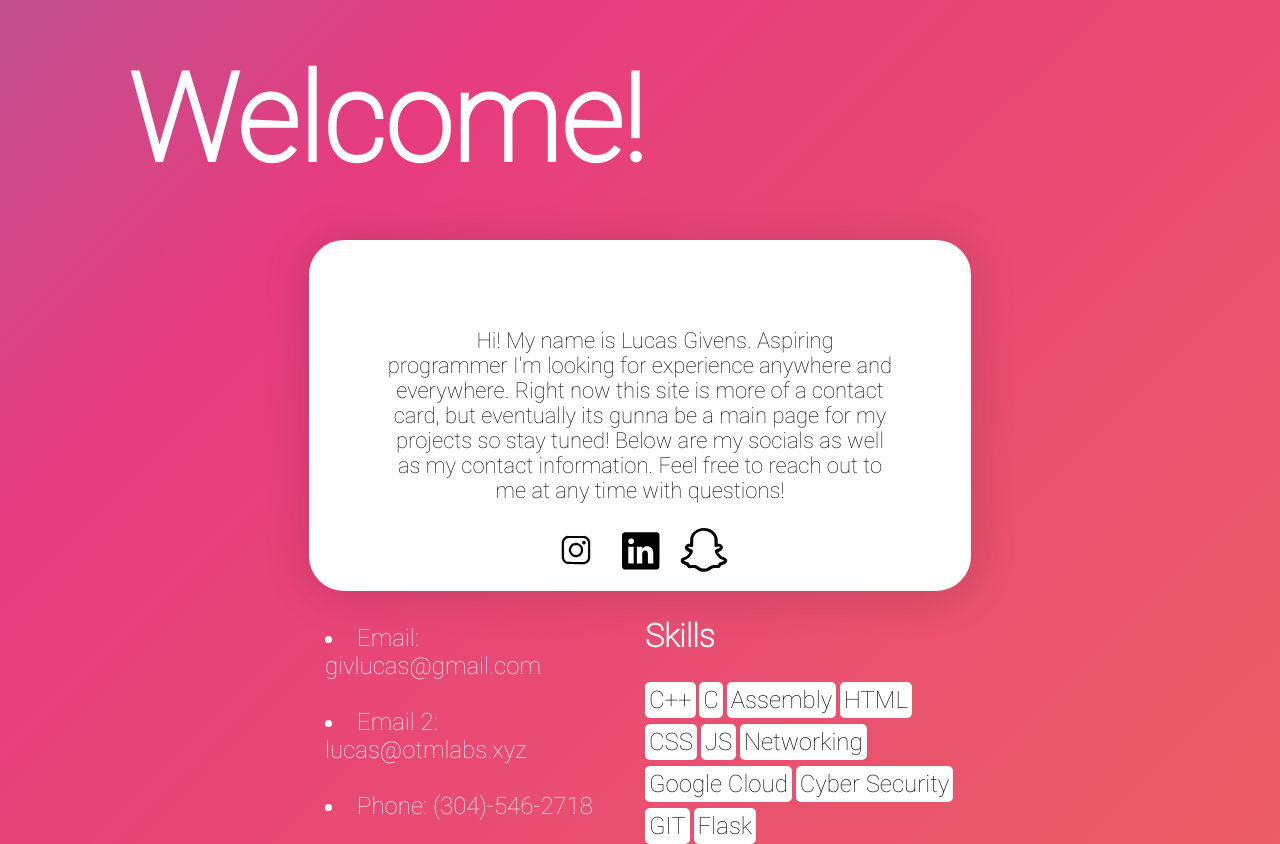
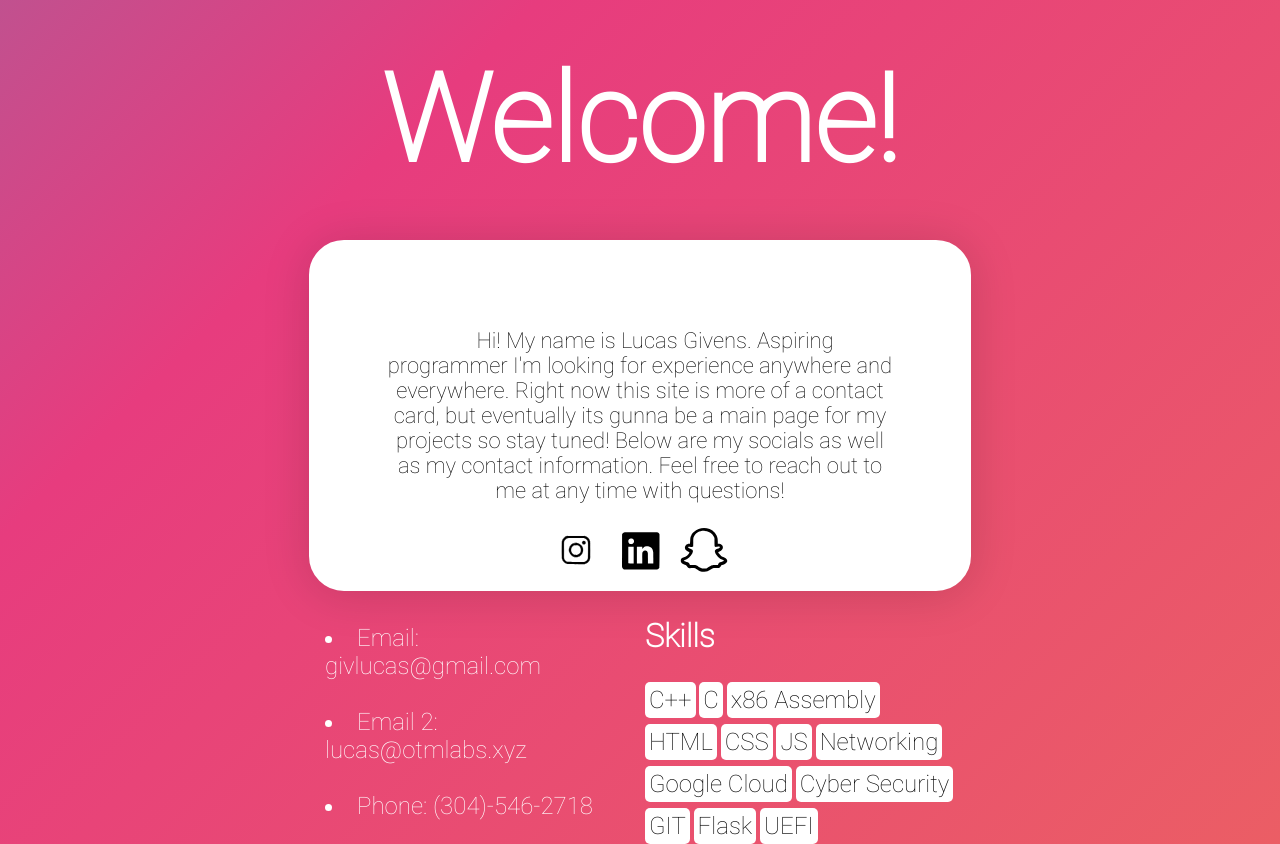
Before and after one commit to Givlucas/Web, a Flask app: page / in a window 1280 px wide. Run offline with Flask 2, Linux system fonts and the light colour scheme.

Commit message:
centered Welcome and add UEFI

```diff
--- a/static/css/nomobile.css
+++ b/static/css/nomobile.css
@@ -1,10 +1,10 @@
 
 .title{
-  margin-left: 10%;
   margin-top: auto;
   margin-bottom: auto;
 }
 .title h1{
+  text-align: center;
   margin: 0;
   padding: 0;
   font-size: 9.5vw;
--- a/templates/index.html
+++ b/templates/index.html
@@ -53,7 +53,7 @@
       <h1>Skills</h1>
       <a href="#">C++</a>
       <a href="#">C</a>
-      <a href="#">Assembly</a>
+      <a href="#">x86 Assembly</a>
       <a href="#">HTML</a>
       <a href="#">CSS</a>
       <a href="#">JS</a>
@@ -62,6 +62,7 @@
       <a href="#">Cyber Security</a>
       <a href="#">GIT</a>
       <a href="#">Flask</a>
+      <a href="#">UEFI</a>
     </div>
   </div>
 
```
